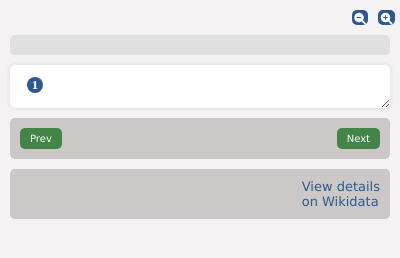
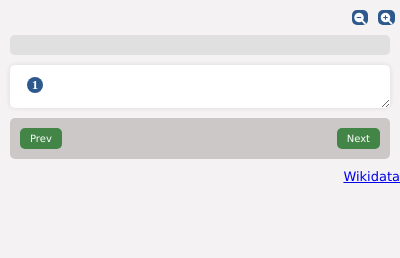
Before and after one commit to Jk40git/Wikidata-OCI-Extension, a browser extension: page Popup/popup.html in a window 400 px wide. Drawn offline with Linux system fonts and the light colour scheme.

Commit message:
update css

```diff
--- a/Popup/popup.html
+++ b/Popup/popup.html
@@ -39,9 +39,8 @@
   </div>
 
   <!-- Render the wikidata search page based on the selected word -->
-  <div class="navigate-container">
-    <div class="spacer"></div>
-    <a href="#">View details<br> on Wikidata</a>
+  <div class="nav">
+    <a href="#"> Wikidata </a>
   </div>
 
   <script src="popup.js" type="js"></script>
```
